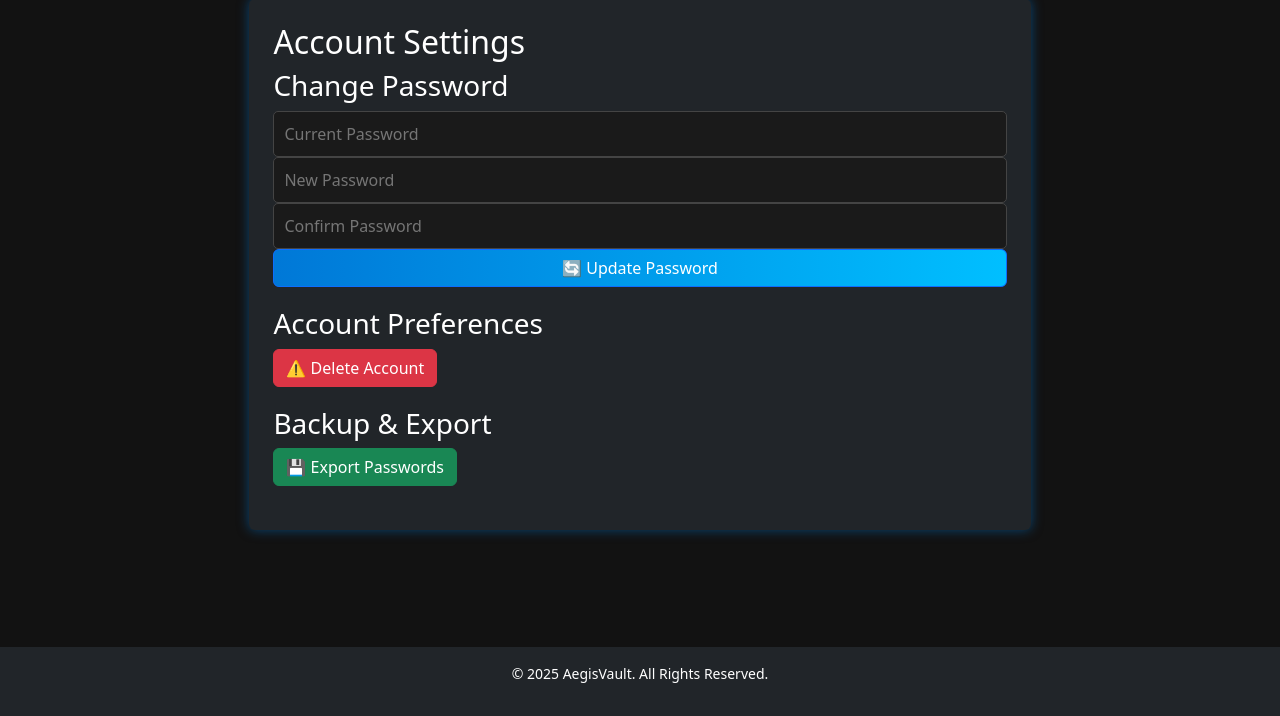
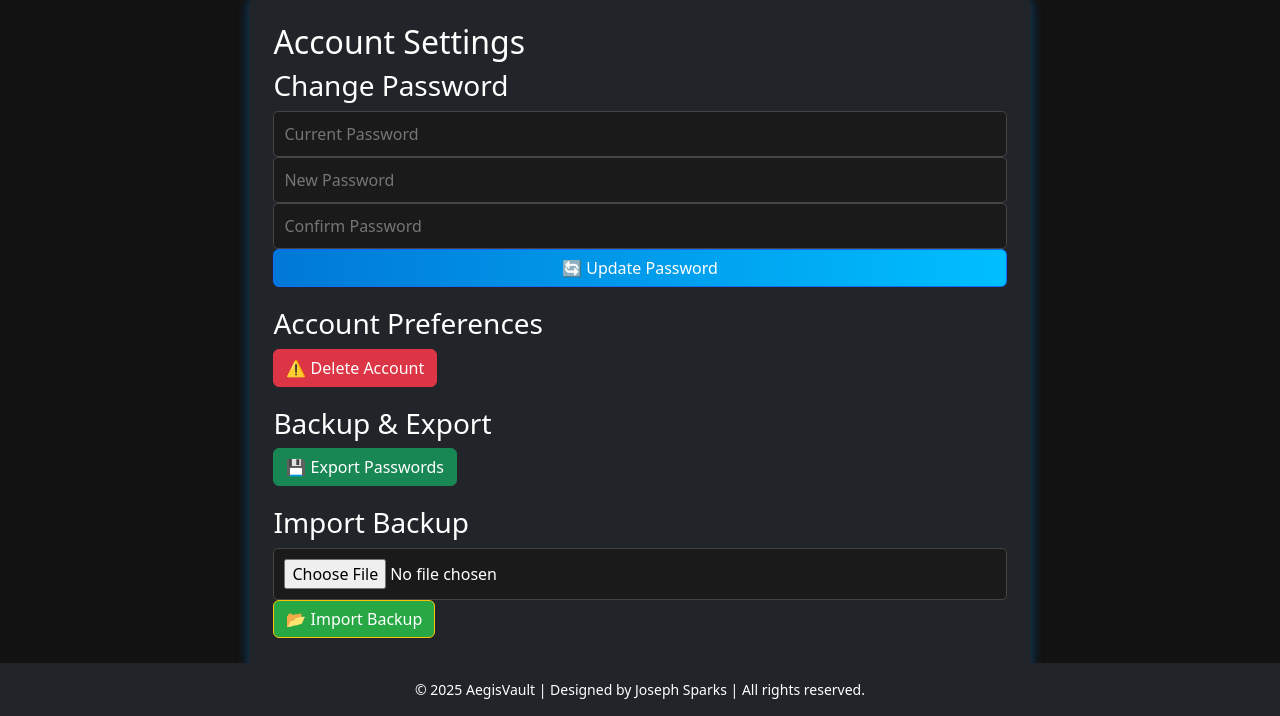
Before and after one commit to zombiemortar/AegisVault, a Flask app: page /settings in a window 1280 px wide. Shown: the part 84-800 px from the top of the page. Run offline with Flask 3, Linux system fonts and the light colour scheme.

Commit message:
Updated footers across for unified view.  Added the ability to restore from backup JSON file

```diff
--- a/src/app.py
+++ b/src/app.py
@@ -1,3 +1,5 @@
+import json
+import traceback
 from flask import Flask, render_template, request, redirect, session, url_for, flash, send_file
 import sqlite3
 from encryption import encrypt_data, decrypt_data  # ✅ Import encryption functions
@@ -249,6 +251,38 @@
     return send_file(backup_path, as_attachment=True)
 
 
+@app.route('/import_backup', methods=['POST'])
+def import_backup():
+    """Handles restoring passwords from a previously exported JSON file."""
+    uploaded_file = request.files.get('backup_file')
+
+    if not uploaded_file or uploaded_file.filename == '':
+        flash("No file selected. Please upload a valid JSON file.", "danger")
+        session.modified = True  # 🔄 Ensure session updates to display messages
+        return redirect(url_for('settings'))
+
+    try:
+        # ✅ Load JSON data
+        backup_data = json.load(uploaded_file)
+        print(f"DEBUG: Backup Data Loaded → {backup_data}")  # 🔎 Verify JSON structure
+
+        # 🔥 Pass each entry directly to `store_password()`
+        for entry in backup_data:
+            store_password(entry["website"], entry["username"], entry["password"])
+            print(f"✅ Stored: {entry['website']} | {entry['username']} | {entry['password']}")  # Debugging output
+
+        flash("Backup imported successfully!", "success")
+        session.modified = True  # 🔄 Ensure flash messages persist
+
+    except json.JSONDecodeError as json_err:
+        flash(f"Invalid JSON format: {json_err}", "danger")
+        print(f"❌ JSON Parsing Error: {json_err}")  # 🔎 Debugging output
+
+    except Exception as e:
+        flash(f"Unexpected error: {str(e)}", "danger")
+        print(f"❌ General Error: {str(e)}")  # 🔎 Debugging output
+
+    return redirect(url_for('settings'))
 
 if __name__ == "__main__":
     app.run(debug=True)
--- a/src/templates/add_password.html
+++ b/src/templates/add_password.html
@@ -67,4 +67,9 @@
     </script>
 
 </body>
+<footer class="footer bg-dark text-white text-center py-3">
+    <div class="container">
+        <span>&copy; 2025 AegisVault | Designed by Joseph Sparks | All rights reserved.</span>
+    </div>
+</footer>
 </html>
--- a/src/templates/create_account.html
+++ b/src/templates/create_account.html
@@ -25,4 +25,9 @@
         <p>Already have an account? <a href="/">Login here</a></p>
     </div>
 </body>
+<footer class="footer bg-dark text-white text-center py-3">
+    <div class="container">
+        <span>&copy; 2025 AegisVault | Designed by Joseph Sparks | All rights reserved.</span>
+    </div>
+</footer>
 </html>
--- a/src/templates/login.html
+++ b/src/templates/login.html
@@ -21,5 +21,9 @@
         <a href="/create_account" class="create-account-button">Create Account</a>
     </div>
 </body>
-
+<footer class="footer bg-dark text-white text-center py-3">
+    <div class="container">
+        <span>&copy; 2025 AegisVault | Designed by Joseph Sparks | All rights reserved.</span>
+    </div>
+</footer>
 </html>
--- a/src/templates/settings.html
+++ b/src/templates/settings.html
@@ -62,14 +62,25 @@
     <form action="{{ url_for('export_backup') }}" method="GET">
         <button type="submit" class="btn btn-success">💾 Export Passwords</button>
     </form>
+
 </div>
+            <div class="settings-section">
+    <h3>Import Backup</h3>
+    <form action="{{ url_for('import_backup') }}" method="POST" enctype="multipart/form-data">
+        <input type="file" name="backup_file" accept=".json" required>
+        <button type="submit" class="btn btn-warning">📂 Import Backup</button>
+    </form>
+</div>
+
 
         </section>
     </main>
 
     <!-- Footer -->
     <footer class="footer bg-dark text-white text-center py-3">
-        <p>&copy; 2025 AegisVault. All Rights Reserved.</p>
-    </footer>
+    <div class="container">
+        <span>&copy; 2025 AegisVault | Designed by Joseph Sparks | All rights reserved.</span>
+    </div>
+</footer>
 </body>
 </html>
--- a/src/templates/vault.html
+++ b/src/templates/vault.html
@@ -112,4 +112,9 @@
 
 
 </body>
+<footer class="footer bg-dark text-white text-center py-3">
+    <div class="container">
+        <span>&copy; 2025 AegisVault | Designed by Joseph Sparks | All rights reserved.</span>
+    </div>
+</footer>
 </html>
```
